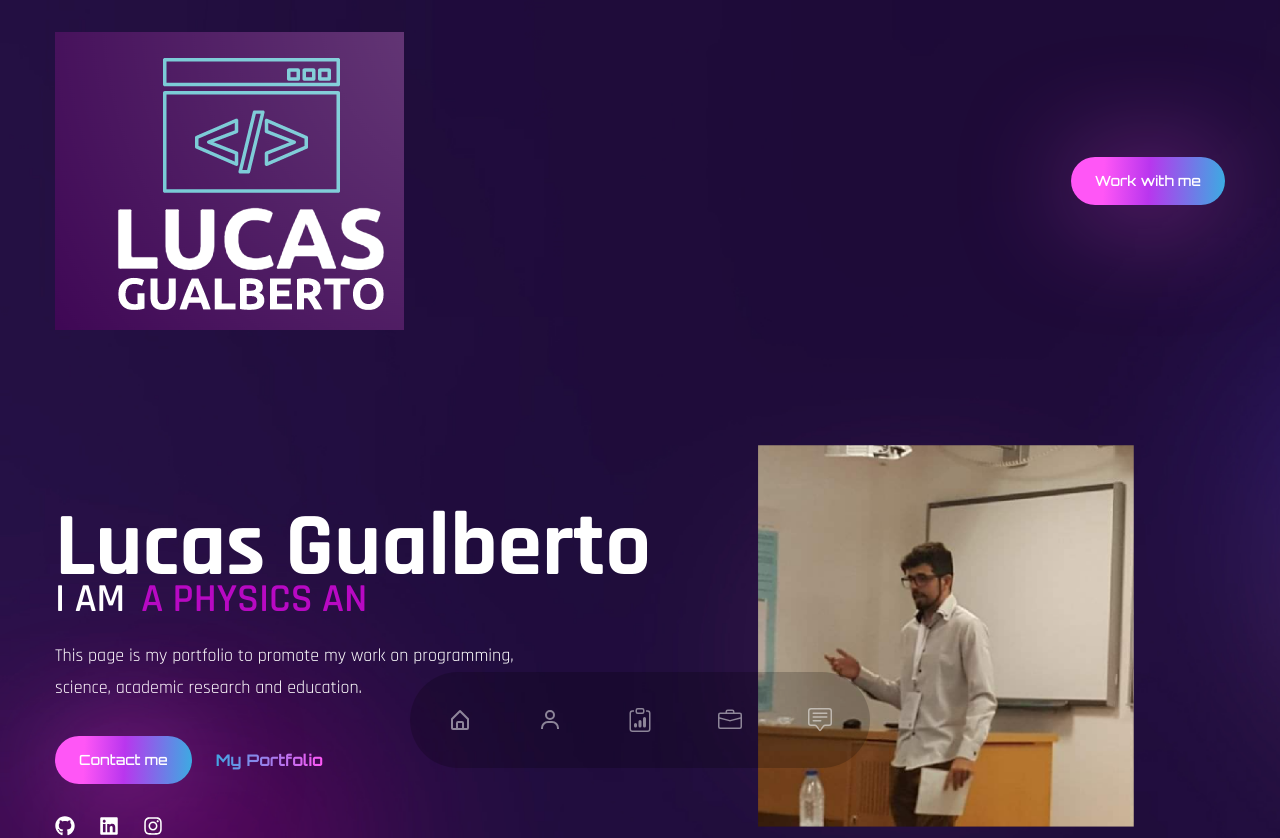
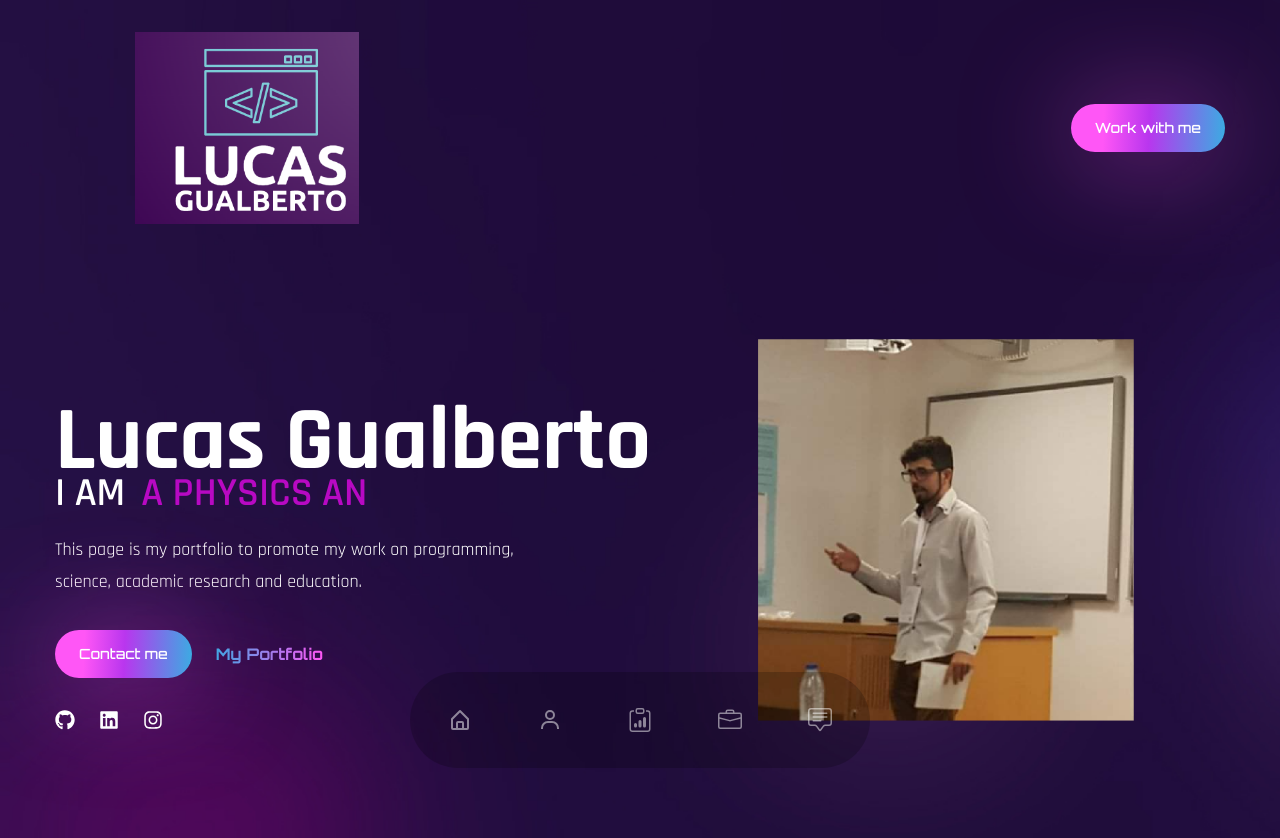
Before and after one commit to Lucas-Gualberto94/lucas-gualberto94.github.io, a React (Create React App) app: page / in a window 1280 px wide. Shown: the top 838 px of the page. Built offline with nearby package versions, Linux system fonts and the light colour scheme; the HTML template or start-up script is replaced by a standard one; a web font is replaced by a local one.

Commit message:
adjusting logo

```diff
--- a/src/components/Header.js
+++ b/src/components/Header.js
@@ -7,7 +7,7 @@ const Header = () => {
   <header className='py-8'>
     <div className='container mx-auto'>
       <div className='flex justify-between items-center'>
-            <img src={logo4} alt='' />
+            <img className='object-scale-down h-48 w-96' src={logo4} alt='' />
           <button className='btn btn-sm'>Work with me</button>
       </div>
     </div>
```
